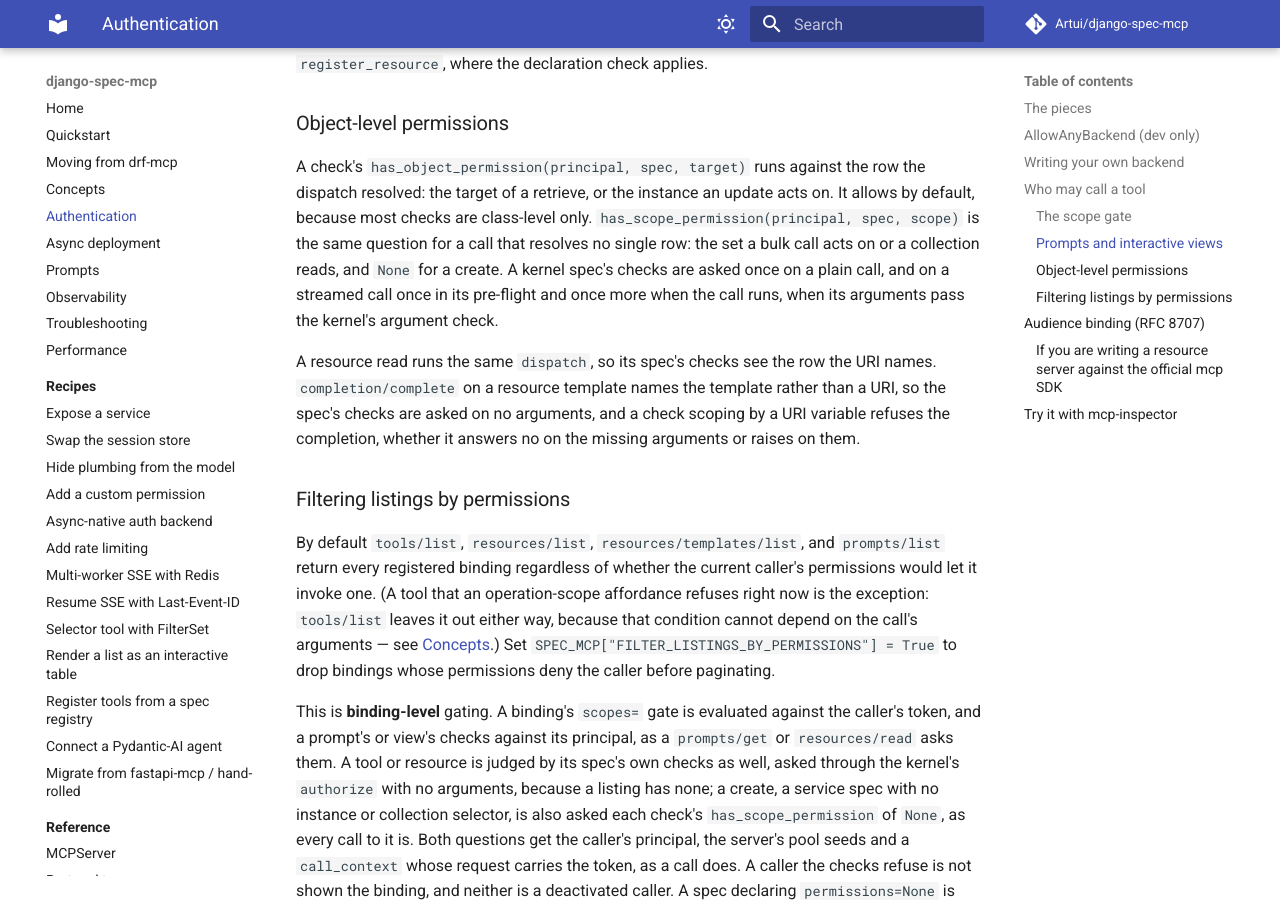
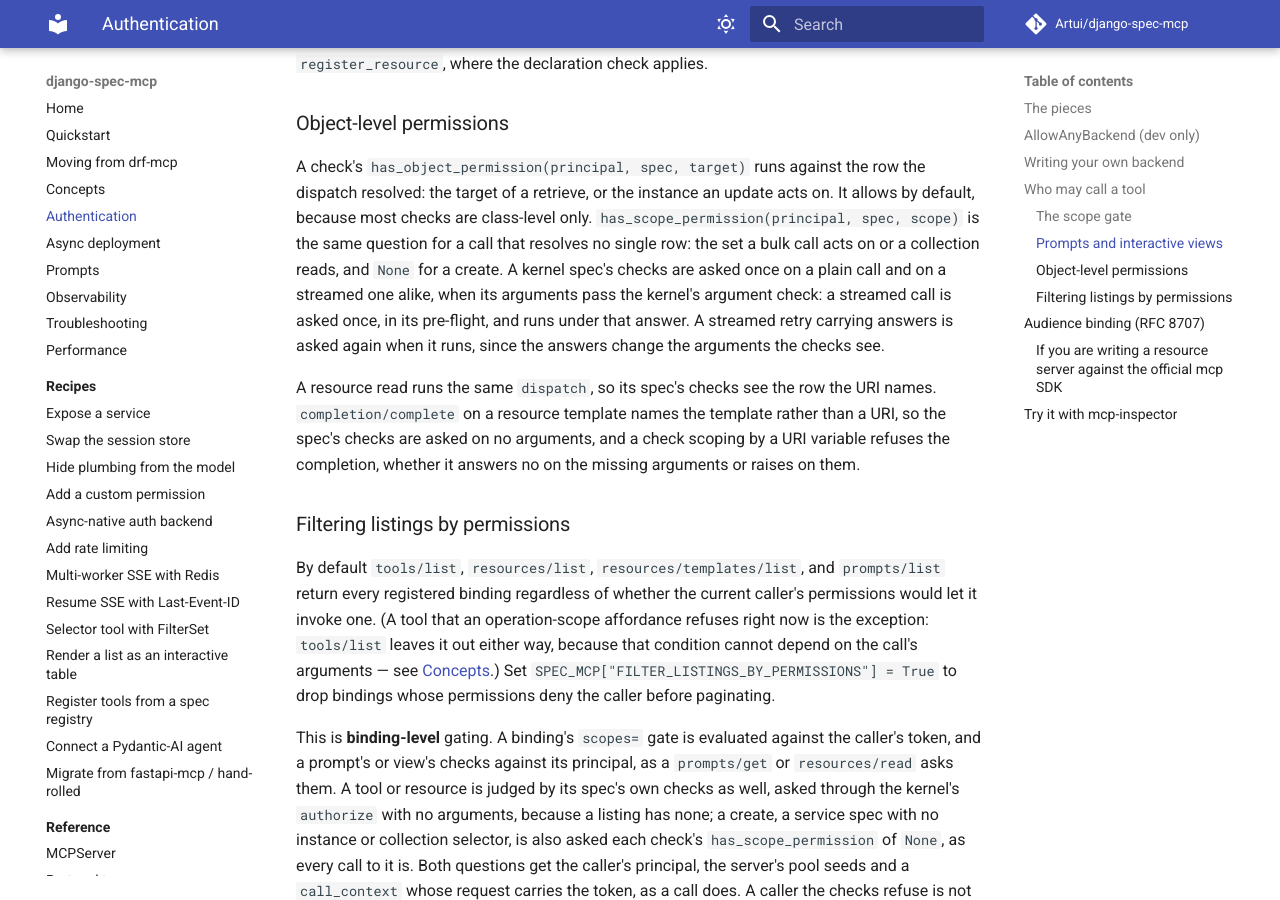
Before and after one commit to Artui/django-spec-mcp, an MkDocs documentation site: the page built from docs/auth.md, in a window 1280 px wide and 900 px high, scrolled down 6913 px. Built offline with MkDocs 1.6.1 and Material for MkDocs 9.7.7, drawn with Linux system fonts in a browser that asks for light colours; comment, search, counter and statistics services are not loaded.

Commit message:
Say the checks are asked once per call, streamed or not; lead the streamed-task entry with what changed
docs/auth.md and the sync handler's comment still said a streamed call's
pre-flight asks the spec's checks once more; since 0.3.0 the run takes the
pre-flight's admission. The CHANGELOG Fixed entry drops the unexported
admission= parameter, and progress_dispatch exports preflight_admission,
which the async view imports.

Co-Authored-By: Claude Opus 5.5 <noreply@anthropic.com>

```diff
--- a/docs/auth.md
+++ b/docs/auth.md
@@ -318,8 +318,10 @@ acts on. It allows by default, because most checks are class-level only.
 `has_scope_permission(principal, spec, scope)` is the same question for a call
 that resolves no single row: the set a bulk call acts on or a collection
 reads, and `None` for a create. A kernel spec's checks are asked once on a
-plain call, and on a streamed call once in its pre-flight and once more when
-the call runs, when its arguments pass the kernel's argument check.
+plain call and on a streamed one alike, when its arguments pass the kernel's
+argument check: a streamed call is asked once, in its pre-flight, and runs under
+that answer. A streamed retry carrying answers is asked again when it runs, since
+the answers change the arguments the checks see.
 
 A resource read runs the same `dispatch`, so its spec's checks see the row the
 URI names. `completion/complete` on a resource template names the template
```
Also changed, not shown: CHANGELOG.md (+6 -7 lines), 2 other files.
